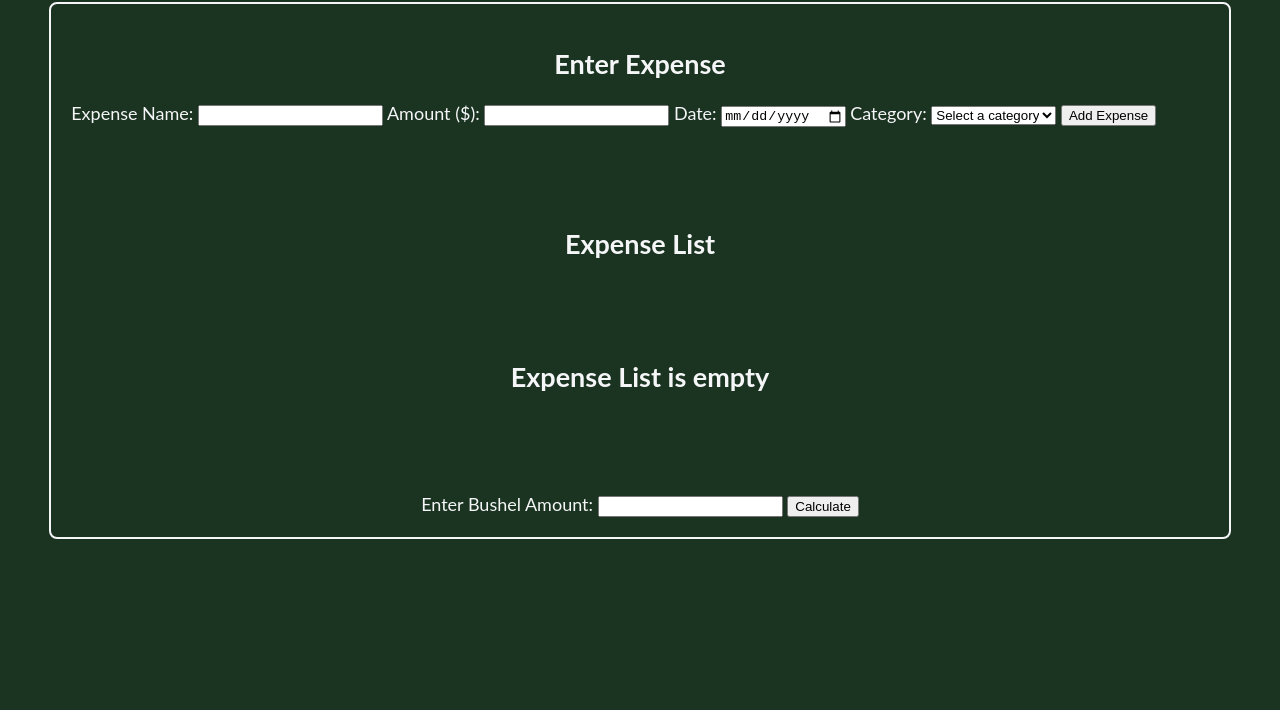
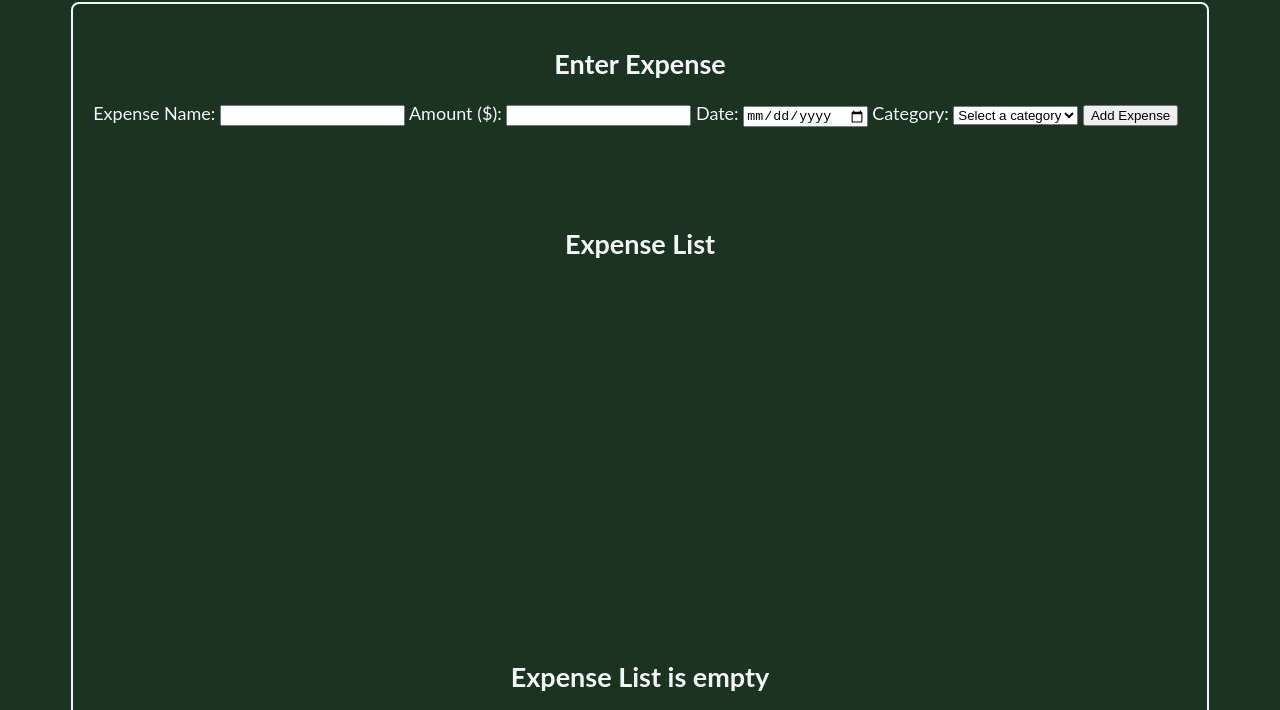
Before and after one commit to ChippyOS/Harvest-Expense_Tracker, a plain HTML site: page index.html in a window 1280 px wide. Shown: the part 90-800 px from the top of the page. Drawn offline with Linux system fonts and the light colour scheme.

Commit message:
fix: adjust margins and heights for better layout spacing
- Reduce excessive margins between sections for more compact layout
- Adjust container heights to prevent unnecessary vertical spacing
- Improve overall visual hierarchy and readability

```diff
--- a/script.js
+++ b/script.js
@@ -36,9 +36,11 @@ function updateExpenseList() {
 
     // Handle empty state
     if (expenses.length === 0) {
+        emptyMessage.classList.remove('hide');
         emptyMessage.classList.add('show');
     } else {
         emptyMessage.classList.remove('show');
+        emptyMessage.classList.add('hide');
         // Create and append expense items
         expenses.forEach((expense, index) => {
             const expenseItem = document.createElement('div');
--- a/styles.css
+++ b/styles.css
@@ -33,12 +33,13 @@ h2 {
 /* Main container styles */
 .container {
     width: 90%;
-    height: 100%;
     max-width: 1200px;
     margin: 0 auto;
     padding: 20px;
     border: 2px solid var(--light-grey);
     border-radius: 8px;
+    min-height: 100vh;
+    box-sizing: border-box;
 }
 
 /* Expense list section spacing */
@@ -57,13 +58,13 @@ h2 {
 
 /* Empty state message styling */
 .empty-message {
-    margin-top: 100px;
+    margin-top: 400px;
 }
 
 /* Break-even section styling */
 #break-even {
     text-align: center;
-    margin-top: 100px;
+    margin-top: 500px;
 }
 
 /* Individual expense item styling */
```
